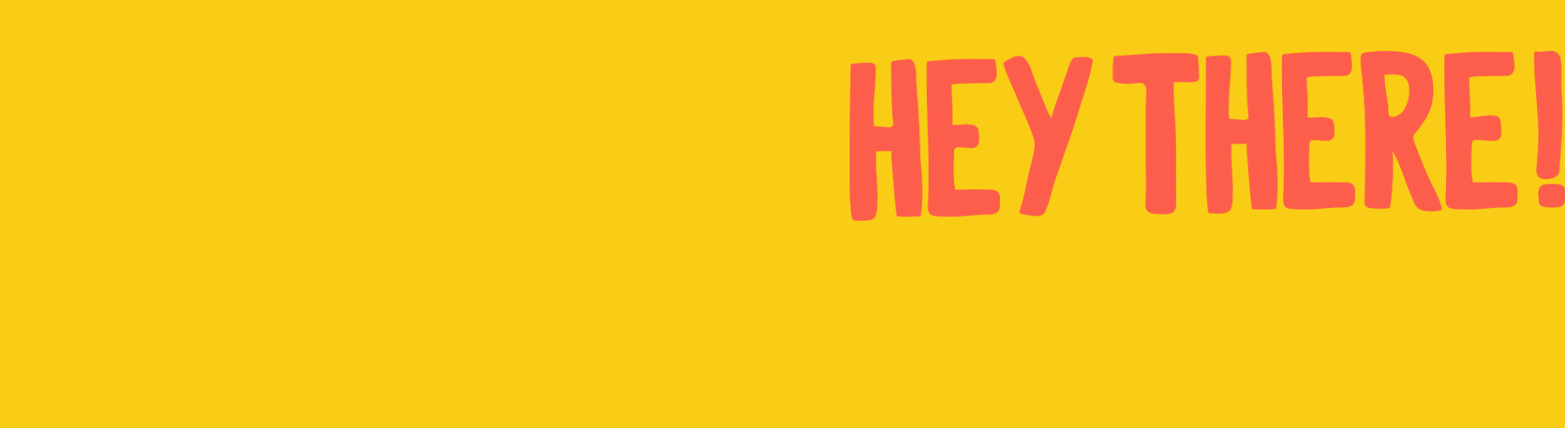
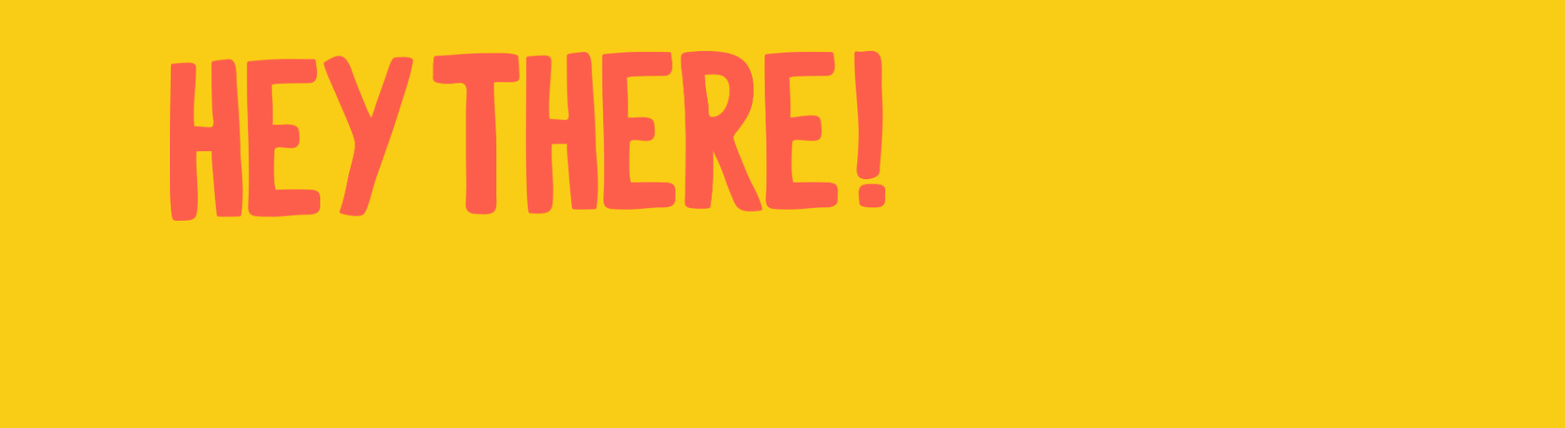
Before and after one commit to emilyganderson/emilyganderson.github.io, a plain HTML site: page dreamspaces/page1.html in a window 1280 px wide. Shown: the part 140-644 px from the top of the page at 85% size, 1842 px wide, since content can reach past the window. Drawn offline with Linux system fonts and the light colour scheme.

Commit message:
align middle

```diff
--- a/dreamspaces/page1.html
+++ b/dreamspaces/page1.html
@@ -149,8 +149,8 @@ div title {
 
 img {
   max-height: 200px;
-  align-content: center;
-  padding-left: 800px;
+  align: middle;
+
 
 }
 
```
